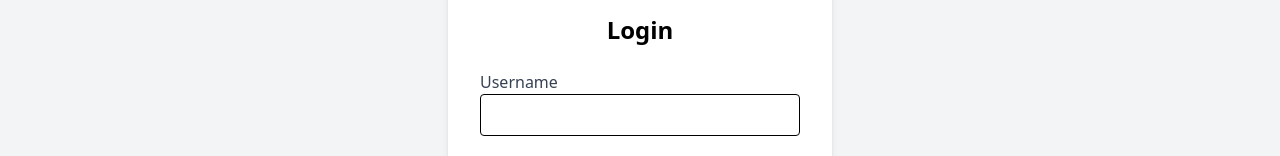
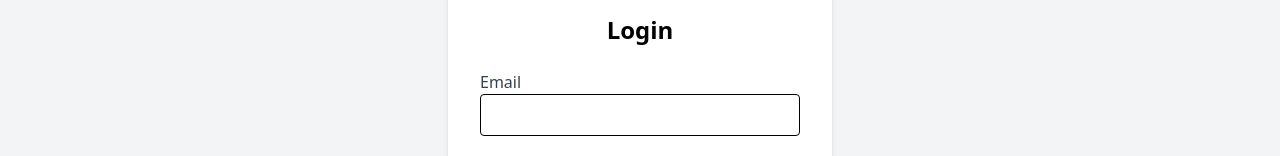
Before and after one commit to Jaba248/OU-Project, a React (Vite) app in the folder frontend/: page /login in a window 1280 px wide. Shown: the part 312-468 px from the top of the page. Built offline with nearby package versions, Linux system fonts and the light colour scheme.

Commit message:
Rename username field to email

```diff
--- a/frontend/src/pages/Login.jsx
+++ b/frontend/src/pages/Login.jsx
@@ -39,7 +39,7 @@
       >
         <h2 className="text-2xl font-bold mb-6 text-center">Login</h2>
         <div className="mb-4">
-          <label className="block text-gray-700">Username</label>
+          <label className="block text-gray-700">Email</label>
           <input
             type="text"
             value={username}
```
